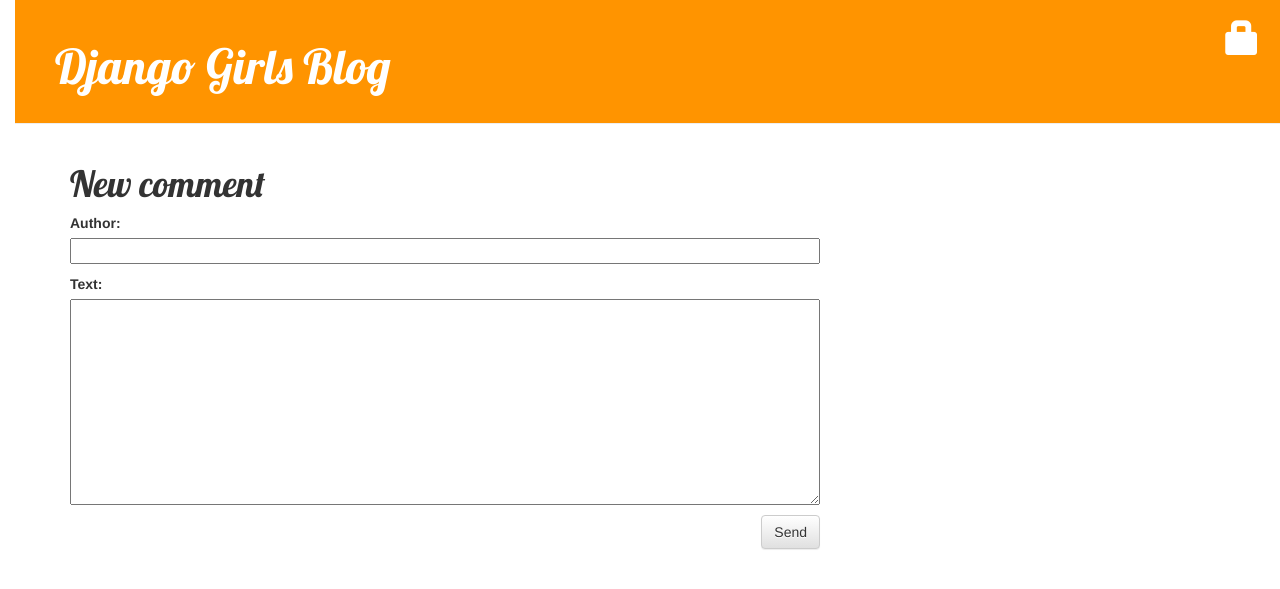
After one commit to udoyen/my-first-blog, a Django app: page /post/1/comment/ in a window 1280 px wide. The commit adds this page. Shown: the top 589 px of the page. Run offline with Django 3.2, Linux system fonts and the light colour scheme; data comes from the database, SQL or seed files in the repository; both versions use the stored data as it was after the commit; some libraries are stand-ins or nearby versions.

Commit message:
finished adding views for comments

```diff
--- a/blog/admin.py
+++ b/blog/admin.py
@@ -1,6 +1,7 @@
 from django.contrib import admin
-from .models import Post
+from .models import Post, Comment
 
 # Register your models here.
 
 admin.site.register(Post)
+admin.site.register(Comment)
--- a/blog/forms.py
+++ b/blog/forms.py
@@ -1,5 +1,5 @@
 from django import forms
-from .models import Post
+from .models import Post, Comment
 
 
 class PostForm(forms.ModelForm):
@@ -7,3 +7,9 @@ class PostForm(forms.ModelForm):
     class Meta:
         model = Post
         fields = ('title', 'text',)
+
+class CommentForm(forms.ModelForm):
+
+    class Meta:
+        model = Comment
+        fields = ('author', 'text',)
--- a/blog/models.py
+++ b/blog/models.py
@@ -8,17 +8,29 @@ class Post(models.Model):
     author = models.ForeignKey('auth.User')
     title = models.CharField(max_length=200)
     text = models.TextField()
-    created_date = models.DateTimeField(
-            default=timezone.now
+    created_date = models.DateTimeField(default=timezone.now)
+    published_date = models.DateTimeField(blank=True, null=True)
 
-            )
-    published_date = models.DateTimeField(
-            blank=True, null=True
-
-            )
     def publish(self):
         self.published_date = timezone.now()
         self.save()
 
     def __str__(self):
         return self.title
+
+    def approved_comments(self):
+        return self.comments.filter(approved_comment=True)
+
+class Comment(models.Model):
+    post = models.ForeignKey('blog.Post', related_name='comments')
+    author = models.CharField(max_length=200)
+    text = models.TextField()
+    created_date = models.DateTimeField(default=timezone.now)
+    approved_comment = models.BooleanField(default=False)
+
+    def approve(self):
+        self.approved_comment = True
+        self.save()
+
+    def __str__(self):
+        return self.text
--- a/blog/static/css/blog.css
+++ b/blog/static/css/blog.css
@@ -16,7 +16,7 @@ h1 a {
 .page-header h1, .page-header h1 a, .page-header h1 a:visited, .page-header h1 a:active{
         color: #ffffff;
         font-size: 36pt;
-        test-decoration: none;
+        text-decoration: none;
 }
 
 .content{
@@ -54,3 +54,7 @@ h1, h2, h3, h4{
 .post h1 a, .post h1 a:visited{
         color: #000000;
 }
+
+.comment{
+        margin: 20px 0px 20px 20px;
+}
--- /dev/null
+++ b/blog/templates/blog/add_comment_to_post.html
@@ -0,0 +1,9 @@
+{% extends 'blog/base.html' %}
+
+{% block content %}
+    <h1>New comment</h1>
+    <form method="POST" class="post-form">{% csrf_token %}
+        {{ form.as_p }}
+        <button type="submit" class="save btn btn-default">Send</button>
+    </form>
+{% endblock %}
--- a/blog/templates/blog/post_list.html
+++ b/blog/templates/blog/post_list.html
@@ -7,6 +7,7 @@
 		     </div>
              <h1> <a href="{% url 'post_detail' pk=post.pk %}"> {{ post.title }} </a> </h1>
 		     <p> {{ post.text|linebreaksbr	}} </p>
+             <a href="{% url 'post_detail' pk=post.pk %}">Comments: {{ post.approved_comments.count }}</a>
 		</div>
      {%  endfor %}
 {% endblock %}
--- a/blog/urls.py
+++ b/blog/urls.py
@@ -10,6 +10,9 @@ urlpatterns = [
         url(r'^drafts/$', views.post_draft_list, name='post_draft_list'),
         url(r'^post/(?P<pk>\d+)/publish/$', views.post_publish, name='post_publish'),
         url(r'^post/(?P<pk>\d+)/remove/$', views.post_remove, name='post_remove'),
+        url(r'^post/(?P<pk>\d+)/comment/$', views.add_comment_to_post, name='add_comment_to_post'),
+        url(r'^comment/(?P<pk>\d+)/approve/$', views.comment_approve, name='comment_approve'),
+        url(r'^comment/(?P<pk>\d+)/remove/$', views.comment_remove, name='comment_remove'),
 
 
         ]
--- a/blog/views.py
+++ b/blog/views.py
@@ -1,11 +1,11 @@
 from django.shortcuts import redirect, render, get_object_or_404
 from django.contrib.auth.decorators import login_required
 from django.utils import  timezone
-from .forms import PostForm
-from .models import Post
+from .forms import PostForm, CommentForm
+from .models import Post, Comment
 
 # Create your views here.
-@login_required
+# @login_required
 def post_list(request):
     posts = Post.objects.filter(published_date__lte=timezone.now()).order_by('published_date')
     return render(request, 'blog/post_list.html', {'posts': posts})
@@ -59,3 +59,28 @@ def post_remove(request, pk):
     post = get_object_or_404(Post, pk=pk)
     post.delete()
     return redirect('post_list')
+
+def add_comment_to_post(request, pk):
+    post = get_object_or_404(Post, pk=pk)
+    if request.method == "POST":
+        form = CommentForm(request.POST)
+        if form.is_valid():
+            comment = form.save(commit=False)
+            comment.post = post
+            comment.save()
+            return redirect('post_detail', pk=post.pk)
+    else:
+        form = CommentForm()
+    return render(request, 'blog/add_comment_to_post.html', {'form': form})
+
+@login_required
+def comment_approve(request, pk):
+    comment = get_object_or_404(Comment, pk=pk)
+    comment.approve()
+    return redirect('post_detail', pk=comment.post.pk)
+
+@login_required
+def comment_remove(request, pk):
+    comment = get_object_or_404(Comment, pk=pk)
+    comment.delete()
+    return redirect('post_detail', pk=comment.post.pk)
```
Also changed, not shown: blog/templates/blog/post_detail.html (+19 -0 lines), blog/migrations/0002_comment.py (added), db.sqlite3.
